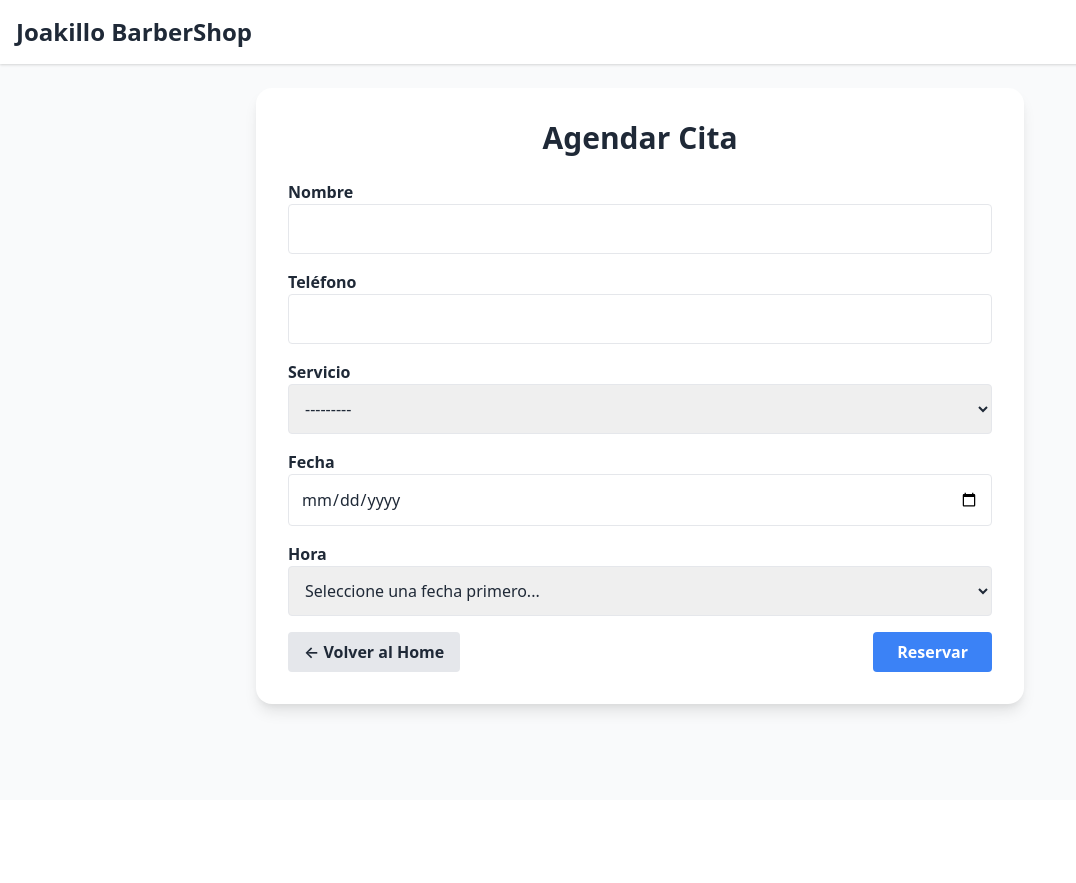
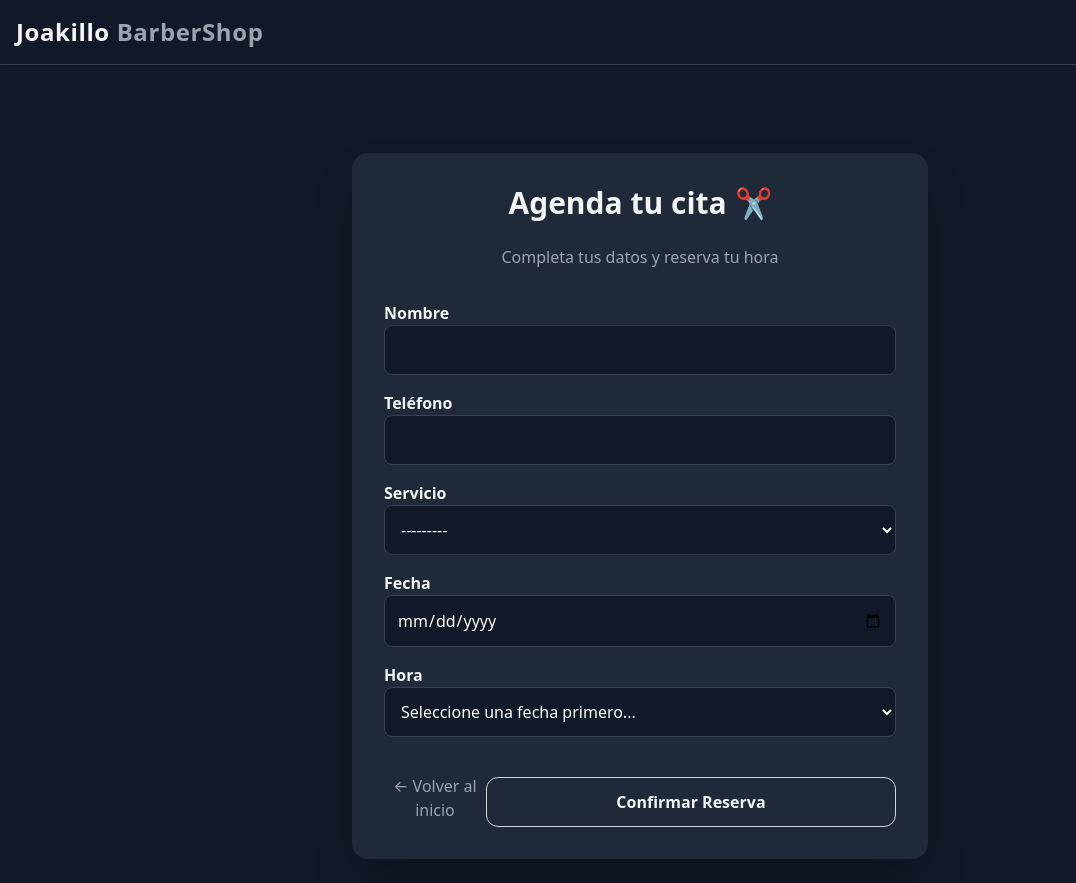
Before and after one commit to benjamonHatake/barberia_web, a Django app: page /agendar/ in a window 1280 px wide. Shown: the whole page, without its empty margins (0-1076 px from the left). Before the commit the page ends 716 px from the top, so only its background shows below. Run offline with Django 5.2, Linux system fonts and the light colour scheme; data that the repository does not hold is empty; some libraries are stand-ins or nearby versions.

Commit message:
Final UI and booking flow: styled home, booking form, email notifications

```diff
--- a/agenda/templates/agenda/agendar.html
+++ b/agenda/templates/agenda/agendar.html
@@ -4,9 +4,14 @@
 {% block title %}Agendar Cita{% endblock %}
 
 {% block content %}
-<div class="max-w-3xl mx-auto bg-white shadow-lg rounded-2xl p-8">
+<div class="max-w-xl mx-auto mt-16 bg-gray-800 p-8 rounded-2xl shadow-2xl">
 
-    <h2 class="text-3xl font-bold mb-6 text-center">Agendar Cita</h2>
+    <h2 class="text-3xl font-bold text-center mb-6">
+        Agenda tu cita ✂️
+    </h2>
+    <p class="text-center text-gray-400 mb-8">
+                Completa tus datos y reserva tu hora
+    </p>
 
     {% if messages %}
         {% for message in messages %}
@@ -27,39 +32,43 @@
 
         <div>
             <label class="font-semibold">Nombre</label>
-            {{ form.nombre_cliente|add_class:"border rounded p-3 w-full" }}
+            {{ form.nombre_cliente|add_class:"w-full p-3 rounded-lg bg-gray-900 text-white border border-gray-700 focus:outline-none focus:ring-2 focus:ring-gray-500" }}
         </div>
 
         <div>
             <label class="font-semibold">Teléfono</label>
-            {{ form.telefono|add_class:"border rounded p-3 w-full" }}
+            {{ form.telefono|add_class:"w-full p-3 rounded-lg bg-gray-900 text-white border border-gray-700 focus:outline-none focus:ring-2 focus:ring-gray-500" }}
         </div>
 
         <div>
             <label class="font-semibold">Servicio</label>
-            {{ form.servicio|add_class:"border rounded p-3 w-full" }}
+            {{ form.servicio|add_class:"w-full p-3 rounded-lg bg-gray-900 text-white border border-gray-700 focus:outline-none focus:ring-2 focus:ring-gray-500" }}
         </div>
 
         <div>
             <label class="font-semibold">Fecha</label>
-            {{ form.fecha|add_class:"border rounded p-3 w-full" }}
+            {{ form.fecha|add_class:"w-full p-3 rounded-lg bg-gray-900 text-white border border-gray-700 focus:outline-none focus:ring-2 focus:ring-gray-500" }}
         </div>
 
         <div>
             <label class="font-semibold">Hora</label>
-            <select id="horas-disponibles" name="hora" class="border rounded p-3 w-full">
+            <select id="horas-disponibles" name="hora" class="w-full p-3 rounded-lg bg-gray-900 text-white border border-gray-700 focus:outline-none focus:ring-2 focus:ring-gray-500">
                 <option value="">Seleccione una fecha primero...</option>
             </select>
         </div>
 
         <div class="flex justify-between items-center">
-            <a href="/" class="inline-flex items-center px-4 py-2 bg-gray-200 hover:bg-gray-300 rounded font-semibold">
-                &#8592; Volver al Home
+            <a href="{% url 'home' %}" class="block text-center mt-4 text-gray-400 hover:text-white transition">
+                ← Volver al inicio
             </a>
 
-            <button type="submit" class="bg-blue-500 hover:bg-blue-600 text-white font-semibold px-6 py-2 rounded">
-                Reservar
+
+            <button type="submit"
+                class="w-full mt-6 border border-gray-300 hover:bg-gray-100 hover:text-gray-900
+                        text-gray-100 font-semibold py-3 rounded-xl transition duration-300">
+                        Confirmar Reserva
             </button>
+
         </div>
     </form>
 </div>
--- a/agenda/templates/agenda/base.html
+++ b/agenda/templates/agenda/base.html
@@ -8,12 +8,15 @@
     <title>Joakillo BarberShop</title>
     <link href="https://cdn.jsdelivr.net/npm/tailwindcss@2.2.19/dist/tailwind.min.css" rel="stylesheet">
 </head>
-<body class="bg-gray-50 text-gray-800">
+<body class="bg-gray-900 text-gray-100">
 
     <!-- NAV -->
-    <nav class="bg-white shadow p-4 relative z-40">
-        <h1 class="text-2xl font-bold">Joakillo BarberShop</h1>
-    </nav>
+    <nav class="bg-gray-950 shadow p-4 border-b border-gray-700">
+    <h1 class="text-2xl font-bold tracking-wide">
+        Joakillo <span class="text-gray-400">BarberShop</span>
+    </h1>
+</nav>
+
 
     <!-- MENSAJES -->
     {% if messages %}
```
Also changed, not shown: agenda/templates/agenda/home.html (+12 -7 lines).
